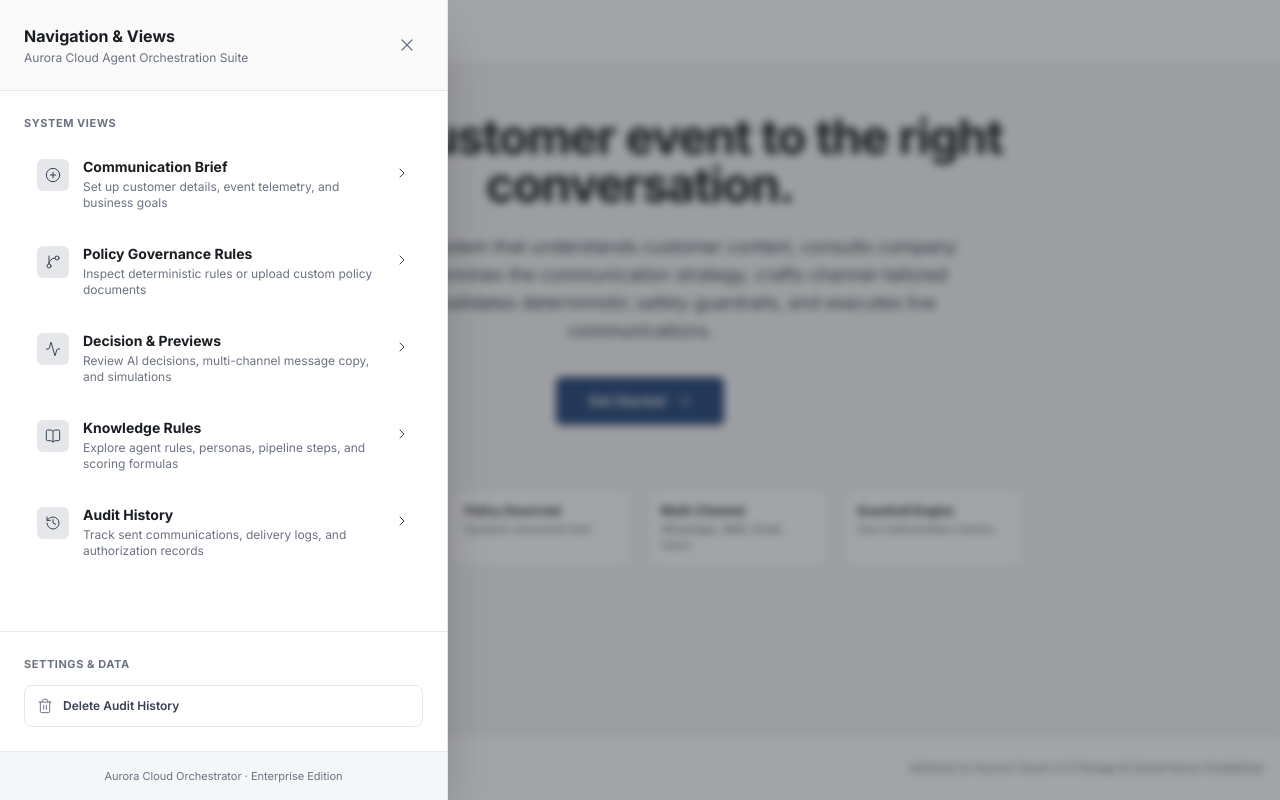
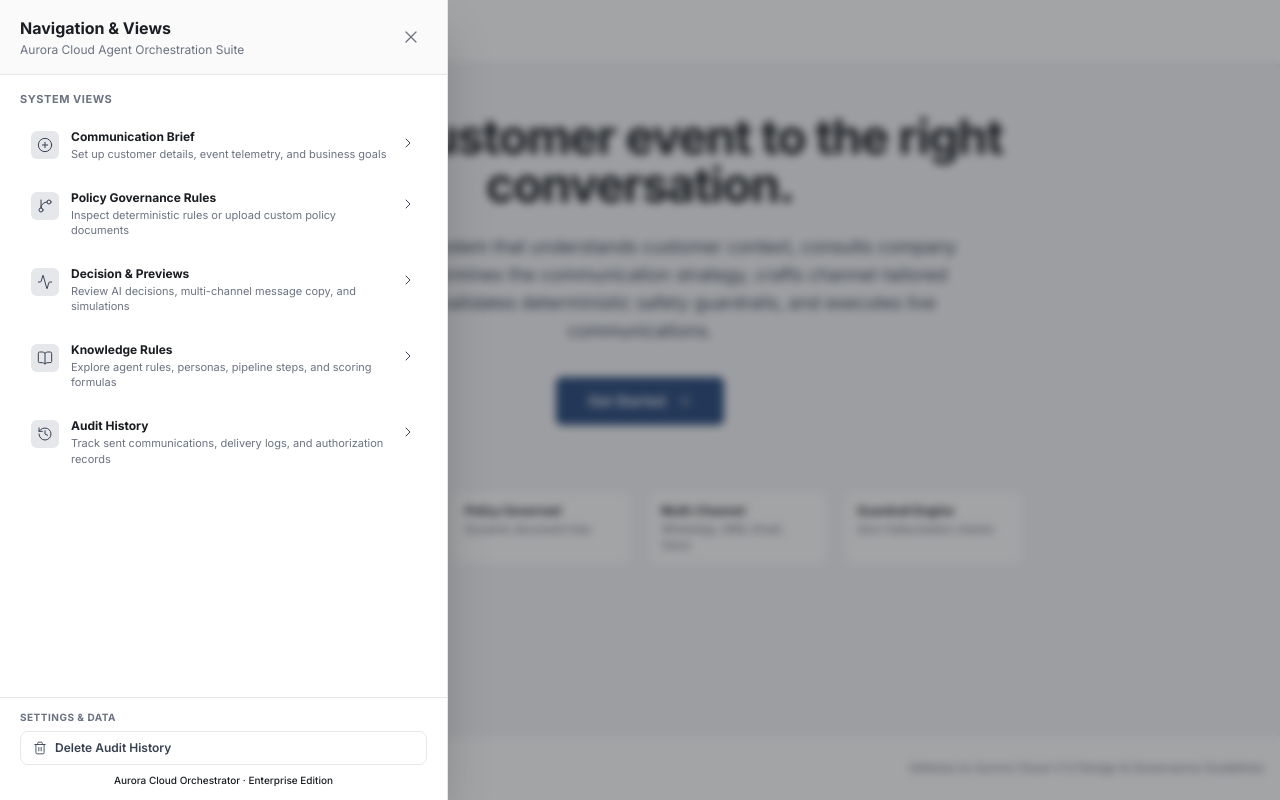
Before and after one commit to Biz-dev9191/tanla-mvp, a Next.js app: page / in a window 1280 px wide. Both pictures are taken after a click on the button "Open Navigation Menu". Built offline with nearby package versions, Linux system fonts and the light colour scheme.

Commit message:
fix: mandatory column 3 objective validation, remove manufactured default objective, compact bottom settings drawer without record count, and brand button browser refresh

```diff
--- a/src/components/brief/CommunicationBrief.tsx
+++ b/src/components/brief/CommunicationBrief.tsx
@@ -458,6 +458,15 @@ export const CommunicationBrief: React.FC<CommunicationBriefProps> = ({
       return;
     }
 
+    // Mandatory Objective Gating: Column 3 requires either structured primary/secondary objective OR an objective pill / custom text
+    const hasObjectiveInStructured = Boolean(structPrimaryObjective || structSecondaryObjective.trim());
+    const hasObjectiveInPillsOrText = Boolean(objectivePills.length > 0 || objectiveText.trim().length > 0);
+
+    if (!hasObjectiveInStructured && !hasObjectiveInPillsOrText) {
+      setValidationError("Column 3 (Business Objective *) is mandatory. Please select a Primary Objective in the Structured Form or choose an Objective Pill / Statement in Text & Pills.");
+      return;
+    }
+
     setValidationError(null);
 
     const finalCustomerName = structCustomerName.trim() || 'Customer';
@@ -520,13 +529,12 @@ export const CommunicationBrief: React.FC<CommunicationBriefProps> = ({
       amount: finalAmount || undefined,
     };
 
+    const finalObjectivePrimary = structPrimaryObjective || undefined;
+    const finalObjectiveSecondary = structSecondaryObjective.trim() || (objectivePills[0] || (objectiveText.trim() ? objectiveText.trim().slice(0, 40) : undefined));
+
     const objectivePayload: BusinessObjective = {
-      primary: objectiveTab === 'structured'
-        ? (structPrimaryObjective || 'resolve_issue')
-        : (structPrimaryObjective || (undefined as any)),
-      secondary: objectiveTab === 'structured'
-        ? (structSecondaryObjective.trim() || (structPrimaryObjective ? structPrimaryObjective.replace(/_/g, ' ') : 'Resolve issue proactively'))
-        : (objectivePills[0] || structSecondaryObjective.trim() || (objectiveText.trim() ? objectiveText.trim().slice(0, 40) : undefined)),
+      primary: finalObjectivePrimary as any,
+      secondary: finalObjectiveSecondary,
       customNote: objectiveText.trim() || undefined,
     };
 
@@ -547,8 +555,8 @@ export const CommunicationBrief: React.FC<CommunicationBriefProps> = ({
       : eventPills;
 
     const finalObjectiveText = objectiveTab === 'structured'
-      ? `${(structPrimaryObjective || 'resolve issue').replace(/_/g, ' ')}. ${structSecondaryObjective}`
-      : (objectiveText.trim() || `${(structPrimaryObjective || 'resolve issue').replace(/_/g, ' ')}. Resolve issue and reassure customer.`);
+      ? [structPrimaryObjective ? structPrimaryObjective.replace(/_/g, ' ') : '', structSecondaryObjective.trim()].filter(Boolean).join('. ')
+      : (objectiveText.trim() || (objectivePills.length > 0 ? objectivePills.join(', ') : ''));
 
     const finalObjectivePills = objectiveTab === 'structured'
       ? (structPrimaryObjective ? [structPrimaryObjective.replace(/_/g, ' ')] : [])
@@ -1138,7 +1146,13 @@ export const CommunicationBrief: React.FC<CommunicationBriefProps> = ({
                 <p className="text-[11px] text-aurora-neutral-500 mt-0.5">
                   {selectedCustomerId || selectedEventId || selectedObjectiveId ? (
                     <>
-                      Loaded: <strong className="text-aurora-neutral-900">{structCustomerName || 'Custom'}</strong> ({structAgeGroup}) • <span className="text-aurora-neutral-800">{structEventType.replace(/_/g, ' ')}</span> • <span className="text-aurora-neutral-800">{structPrimaryObjective.replace(/_/g, ' ')}</span>
+                      Loaded: <strong className="text-aurora-neutral-900">{structCustomerName || 'Custom'}</strong> ({structAgeGroup || 'Profile'})
+                      {structEventType && (
+                        <> • <span className="text-aurora-neutral-800">{structEventType.replace(/_/g, ' ')}</span></>
+                      )}
+                      {structPrimaryObjective && (
+                        <> • <span className="text-aurora-neutral-800">{structPrimaryObjective.replace(/_/g, ' ')}</span></>
+                      )}
                     </>
                   ) : (
                     'Choose a prefilled test scenario to automatically populate the 3 columns above'
--- a/src/components/layout/Header.tsx
+++ b/src/components/layout/Header.tsx
@@ -109,12 +109,25 @@ export const Header: React.FC<HeaderProps> = ({
                 <Menu strokeWidth={1.75} className="w-4 h-4" />
               </button>
 
-              <div
-                className="cursor-pointer flex items-center"
-                onClick={() => handleSelectTab('home')}
+              <button
+                type="button"
+                className="flex items-center text-left bg-transparent border-0 p-0 cursor-pointer focus:outline-none"
+                onClick={() => {
+                  if (typeof window !== 'undefined') {
+                    try {
+                      sessionStorage.removeItem('aurora_session_brief_state');
+                      sessionStorage.removeItem('aurora_custom_rules');
+                      sessionStorage.removeItem('aurora_custom_policy_doc');
+                      sessionStorage.removeItem('aurora_custom_policy_tree');
+                    } catch (e) {}
+                    window.location.reload();
+                  }
+                }}
+                title="Refresh application"
+                aria-label="Refresh application"
               >
                 <BrandBadge />
-              </div>
+              </button>
             </div>
 
             {/* Right: Direct Navigation Links on Top Bar (Hidden on Home page) */}
@@ -177,7 +190,7 @@ export const Header: React.FC<HeaderProps> = ({
             <div className="w-screen max-w-md bg-aurora-neutral-0 border-r border-aurora-neutral-200 shadow-2xl flex flex-col justify-between transform transition-transform ease-in-out duration-300">
 
               {/* Drawer Header */}
-              <div className="p-6 border-b border-aurora-neutral-200 flex items-center justify-between bg-aurora-neutral-100/50">
+              <div className="px-5 py-4 border-b border-aurora-neutral-200 flex items-center justify-between bg-aurora-neutral-100/50">
                 <div>
                   <h2 className="text-base font-bold text-aurora-neutral-900">Navigation & Views</h2>
                   <p className="text-xs text-aurora-neutral-500 mt-0.5">
@@ -195,9 +208,9 @@ export const Header: React.FC<HeaderProps> = ({
               </div>
 
               {/* Drawer Body / Nav Links */}
-              <div className="flex-1 overflow-y-auto p-6 space-y-6">
+              <div className="flex-1 overflow-y-auto px-5 py-4 space-y-4">
                 <div>
-                  <span className="text-[11px] font-bold uppercase tracking-wider text-aurora-neutral-500 block mb-3">
+                  <span className="text-[11px] font-bold uppercase tracking-wider text-aurora-neutral-500 block mb-2.5">
                     System Views
                   </span>
                   <nav className="space-y-1.5">
@@ -210,14 +223,14 @@ export const Header: React.FC<HeaderProps> = ({
                           key={item.id}
                           type="button"
                           onClick={() => handleSelectTab(item.id)}
-                          className={`w-full flex items-start space-x-3.5 p-3 rounded-lg text-left transition-all ${
+                          className={`w-full flex items-start space-x-3 p-2.5 rounded-lg text-left transition-all ${
                             isActive
                               ? 'bg-aurora-primary-light text-aurora-primary border border-aurora-primary/20 shadow-sm'
                               : 'text-aurora-neutral-700 hover:text-aurora-neutral-900 hover:bg-aurora-neutral-100 border border-transparent'
                           }`}
                         >
                           <div
-                            className={`p-2 rounded-md mt-0.5 flex-shrink-0 ${
+                            className={`p-1.5 rounded-md mt-0.5 flex-shrink-0 ${
                               isActive
                                 ? 'bg-aurora-primary text-white'
                                 : 'bg-aurora-neutral-200 text-aurora-neutral-700'
@@ -227,17 +240,17 @@ export const Header: React.FC<HeaderProps> = ({
                           </div>
                           <div className="flex-1 min-w-0">
                             <div className="flex items-center justify-between">
-                              <span className="text-sm font-bold text-aurora-neutral-900">
+                              <span className="text-xs font-bold text-aurora-neutral-900">
                                 {item.label}
                               </span>
                             </div>
-                            <p className="text-xs text-aurora-neutral-500 mt-0.5 leading-snug">
+                            <p className="text-[11px] text-aurora-neutral-500 mt-0.5 leading-snug">
                               {item.description}
                             </p>
                           </div>
                           <ChevronRight
                             strokeWidth={1.5}
-                            className={`w-4 h-4 mt-2 flex-shrink-0 ${
+                            className={`w-4 h-4 mt-1.5 flex-shrink-0 ${
                               isActive ? 'text-aurora-primary' : 'text-aurora-neutral-400'
                             }`}
                           />
@@ -248,9 +261,9 @@ export const Header: React.FC<HeaderProps> = ({
                 </div>
               </div>
 
-              {/* Settings & Data Section */}
-              <div className="p-6 border-t border-aurora-neutral-200 bg-aurora-neutral-50/70 space-y-3">
-                <span className="text-[11px] font-bold uppercase tracking-wider text-aurora-neutral-500 block">
+              {/* Settings & Data Section - Compact & Positioned Only at Bottom */}
+              <div className="mt-auto px-5 py-3 border-t border-aurora-neutral-200 bg-aurora-neutral-50/90">
+                <span className="text-[10px] font-bold uppercase tracking-wider text-aurora-neutral-500 block mb-1.5">
                   Settings & Data
                 </span>
                 {onClearHistory && (
@@ -262,24 +275,15 @@ export const Header: React.FC<HeaderProps> = ({
                         setIsMenuOpen(false);
                       }
                     }}
-                    className="w-full flex items-center justify-between p-3 rounded-lg bg-white hover:bg-red-50 text-aurora-neutral-700 hover:text-red-700 border border-aurora-neutral-200 hover:border-red-200 text-xs font-semibold shadow-2xs transition group cursor-pointer"
+                    className="w-full flex items-center space-x-2 px-3 py-2 rounded-lg bg-white hover:bg-red-50 text-aurora-neutral-700 hover:text-red-700 border border-aurora-neutral-200 hover:border-red-200 text-xs font-semibold shadow-2xs transition group cursor-pointer"
                   >
-                    <div className="flex items-center space-x-2.5">
-                      <Trash2 strokeWidth={1.5} className="w-4 h-4 text-aurora-neutral-500 group-hover:text-red-600 transition" />
-                      <span>Delete Audit History</span>
-                    </div>
-                    {historyCount !== undefined && historyCount > 0 && (
-                      <span className="text-[10px] font-mono bg-aurora-neutral-100 group-hover:bg-red-100 text-aurora-neutral-600 group-hover:text-red-700 px-2 py-0.5 rounded font-bold transition">
-                        {historyCount} records
-                      </span>
-                    )}
+                    <Trash2 strokeWidth={1.5} className="w-3.5 h-3.5 text-aurora-neutral-400 group-hover:text-red-600 transition flex-shrink-0" />
+                    <span>Delete Audit History</span>
                   </button>
                 )}
-              </div>
-
-              {/* Drawer Footer */}
-              <div className="p-4 border-t border-aurora-neutral-200 bg-aurora-neutral-100 text-center text-[11px] text-aurora-neutral-500">
-                Aurora Cloud Orchestrator · Enterprise Edition
+                <div className="text-[10px] text-aurora-neutral-400 text-center mt-2 font-medium">
+                  Aurora Cloud Orchestrator · Enterprise Edition
+                </div>
               </div>
 
             </div>
```
